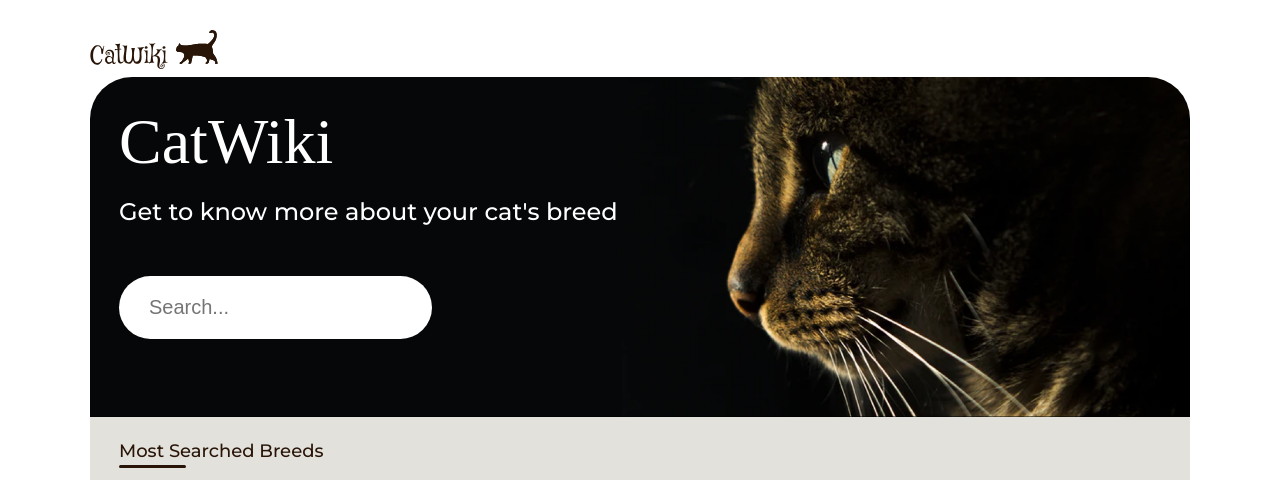
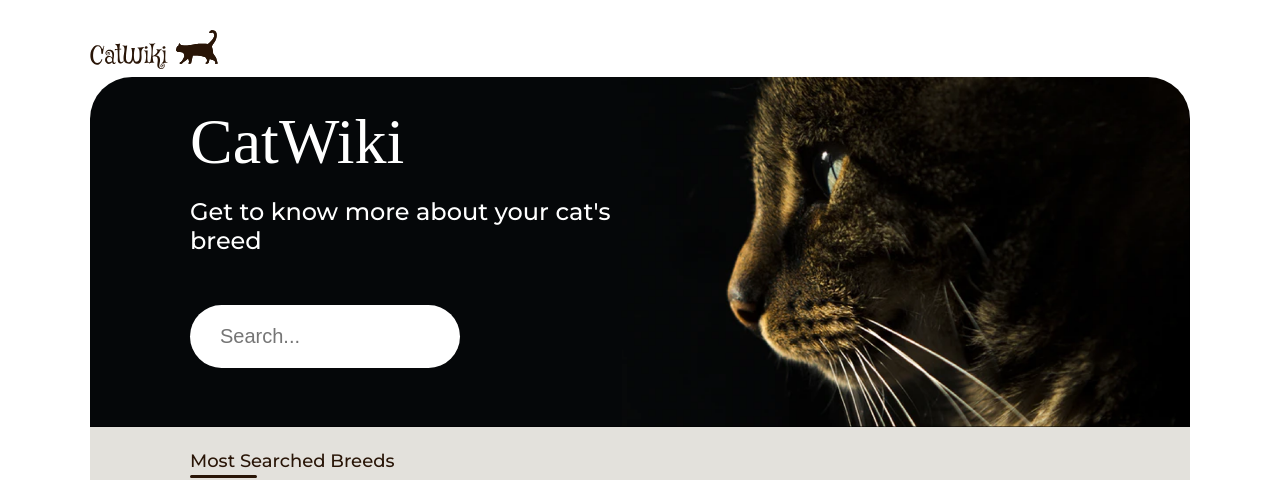
Before and after one commit to jonas1307/cat-wiki, a Next.js app: page / in a window 1280 px wide. Shown: the top 480 px of the page. Built offline with nearby package versions, Linux system fonts and the light colour scheme; a web font is replaced by a local one.

Commit message:
style: adjusting component's padding

```diff
--- a/components/HeroSearch/HeroSearch.module.css
+++ b/components/HeroSearch/HeroSearch.module.css
@@ -41,7 +41,8 @@
 
 @media screen and (min-width: 1024px) {
   .hero {
-    height: 340px;
+    min-height: 350px;
+    padding: 20px 100px;
   }
 
   .search_input {
--- a/components/TopBreeds/TopBreeds.module.css
+++ b/components/TopBreeds/TopBreeds.module.css
@@ -66,6 +66,10 @@
 }
 
 @media screen and (min-width: 1024px) {
+  .top_breeds {
+    padding: 20px 100px;
+  }
+
   .breed_title h2 {
     font-size: 18px;
     line-height: 22px;
```
